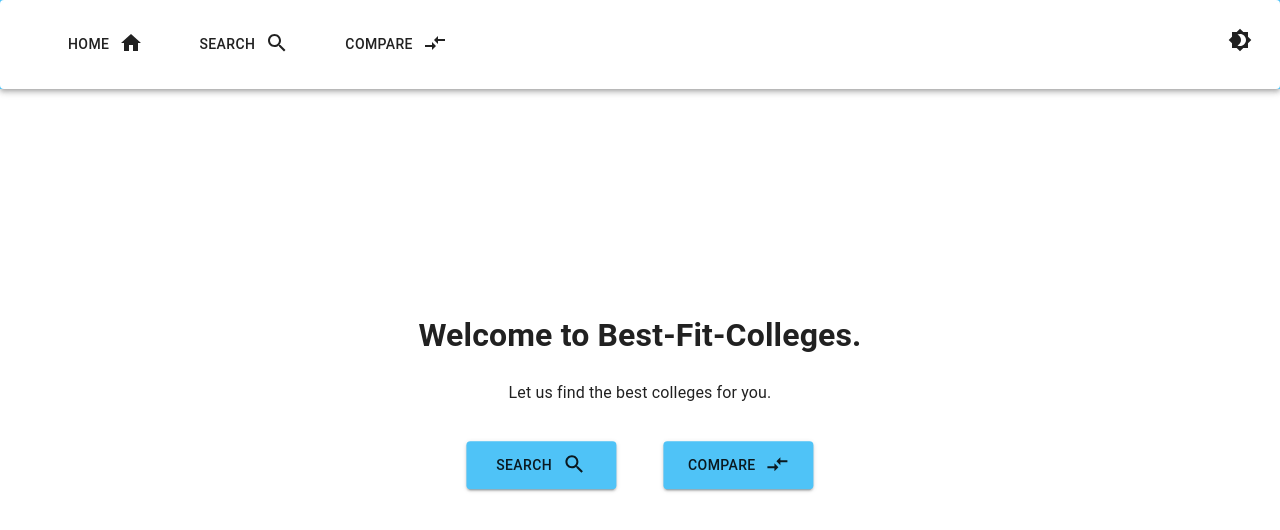
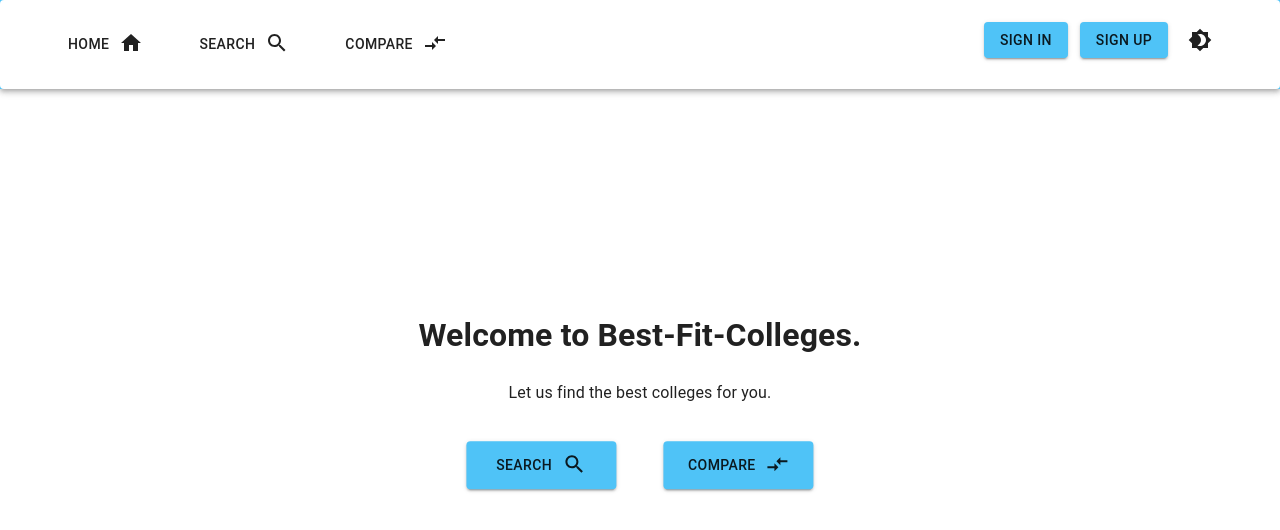
Before and after one commit to dmkhang1101/Best_Fit_Colleges, a React (Create React App) app: page / in a window 1280 px wide. Shown: the top 530 px of the page. Built offline with nearby package versions, Linux system fonts and the light colour scheme.

Commit message:
Initiate Sign In Sign Up

```diff
--- a/src/App.css
+++ b/src/App.css
@@ -7,6 +7,22 @@
     margin-top: 5px;
 }
 
+.header_buttons{
+    display:inline-flex;
+    flex-direction:row;
+    justify-content:space-around;
+    width: 20%;
+    margin-right: 40px;
+}
+
+.header_button{
+    display: flex;
+    justify-content: space-evenly;
+    align-items:center;
+    font-size: 18px;
+    width: 100%;
+}
+
 @media print {
     html, body {
        display: none;
--- a/src/App.js
+++ b/src/App.js
@@ -3,6 +3,8 @@ import Home from './pages/Home/Home.js'
 import Search from './pages/Search/Search.js'
 import Compare from './pages/Compare/Compare.js'
 import Result from './pages/Result/Result.js'
+import SignIn from './pages/Sign In/SignIn.js'
+import SignUp from './pages/Sign Up/SignUp.js'
 import './App.css'
 import * as React from 'react';
 import IconButton from '@mui/material/IconButton';
@@ -79,9 +81,20 @@ function Header (){
                         ))}
                     </div>
 
-                    <IconButton onClick={colorMode.toggleColorMode} color="inherit">
-                    {theme.palette.mode === 'dark' ? <Brightness7Icon /> : <Brightness4Icon />}
-                    </IconButton>
+                    <div className = "header_buttons">
+                        {user.isLoggedIn ?
+                        <div className = "header_button">
+                            Welcome, User.
+                        </div> :
+                        <div className = "header_button">
+                            <Button variant="contained" onClick = {() => navigate('signin')}>Sign In</Button>
+                            <Button variant="contained" onClick = {() => navigate('signup')}>Sign Up</Button>
+                        </div>
+                        }
+                        <IconButton onClick={colorMode.toggleColorMode} color="inherit">
+                        {theme.palette.mode === 'dark' ? <Brightness7Icon /> : <Brightness4Icon />}
+                        </IconButton>
+                    </div>
                 </Box>
             </Toolbar>
         </AppBar>
@@ -98,6 +111,8 @@ function MyApp() {
                     <Route path='search' element = {<Search/>}/>
                     <Route path='compare' element = {<Compare/>}/>
                     <Route path='result' element = {<Result/>}/>
+                    <Route path='signin' element = {<SignIn/>}/>
+                    <Route path='signup' element = {<SignUp/>}/>
                 </Routes>
             </BrowserRouter>
         </div>
--- a/src/controllers/User.js
+++ b/src/controllers/User.js
@@ -3,6 +3,8 @@ import React, { useState, createContext} from 'react';
 export const UserContext = createContext();
 
 export function UserInfo({ children }) {
+  const [isLoggedIn, setLogIn] = useState(false)
+
   const [userData, setUserData] = useState([]);
 
   const [filters, setFilters] = useState({
@@ -14,7 +16,7 @@ export function UserInfo({ children }) {
   const [compareColleges, setCompareColleges] = useState([])
 
   return (
-    <UserContext.Provider value={{userData, filters, compareColleges, setUserData, setFilters, setCompareColleges}}>
+    <UserContext.Provider value={{isLoggedIn, userData, filters, compareColleges, setLogIn, setUserData, setFilters, setCompareColleges}}>
       {children}
     </UserContext.Provider>
   );
--- /dev/null
+++ b/src/pages/Sign In/SignIn.js
@@ -0,0 +1,10 @@
+
+function SignIn(){
+    return (
+        <div className = "signIn">
+            Sign In
+        </div>
+    )
+}
+
+export default SignIn;
--- /dev/null
+++ b/src/pages/Sign Up/SignUp.js
@@ -0,0 +1,10 @@
+
+function SignUp(){
+    return (
+        <div className = "signUp">
+            Sign Up
+        </div>
+    )
+}
+
+export default SignUp;
```
